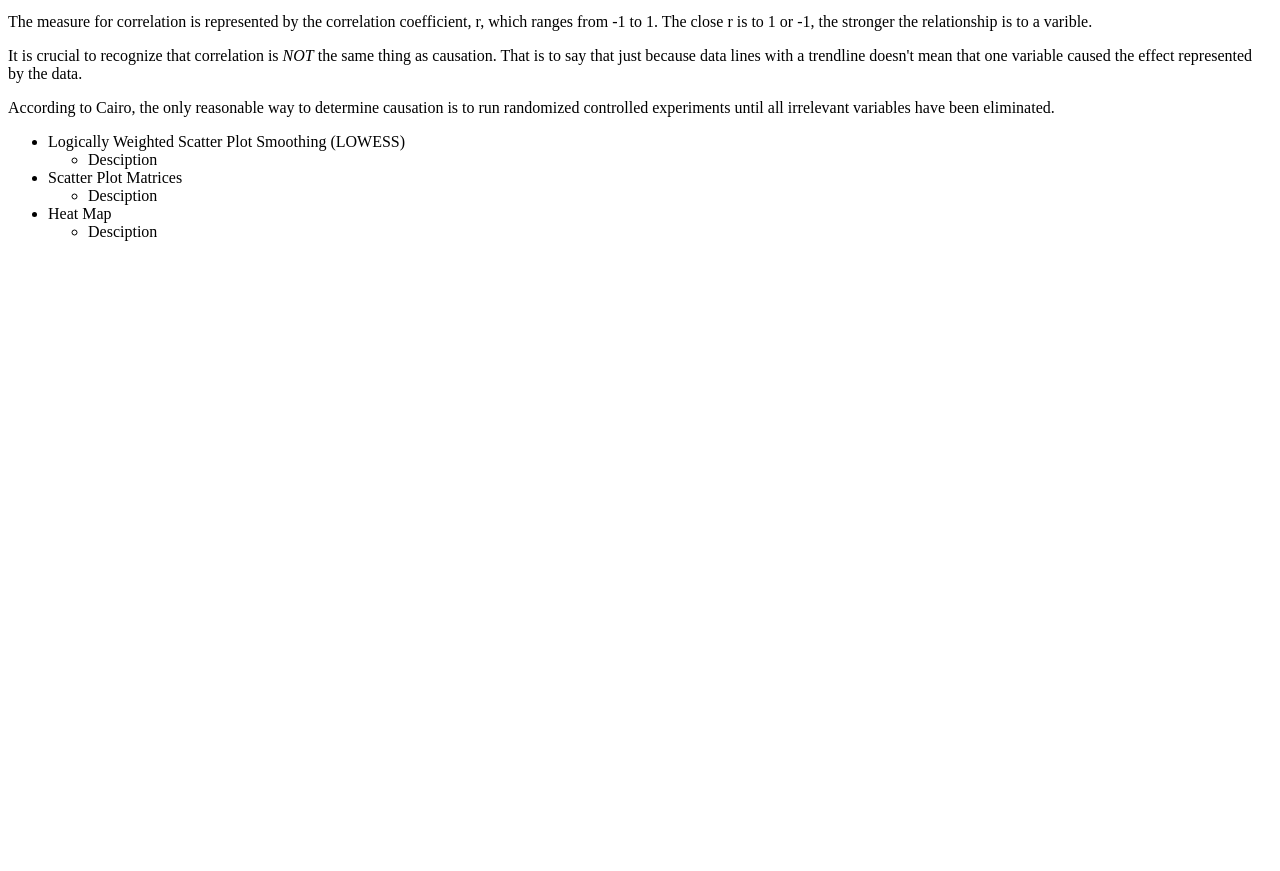
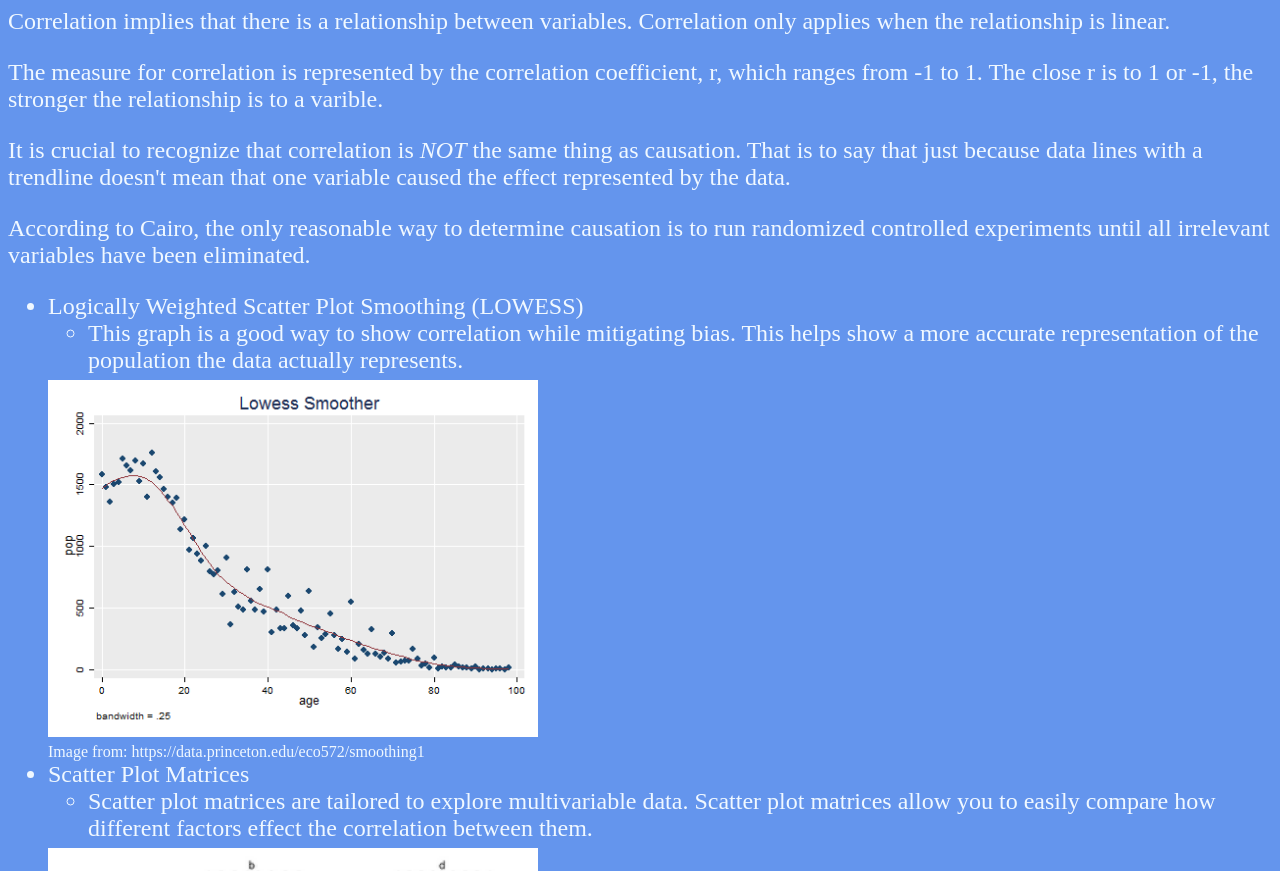
Before and after one commit to joshwest22/Correlation-vs-Causation, a plain HTML site: page index.html in a window 1280 px wide. Shown: the part 87-958 px from the top of the page. Before the commit the page ends 800 px from the top, so only its background shows below. Drawn offline with Linux system fonts and the light colour scheme.

Commit message:
finished

```diff
--- a/index.html
+++ b/index.html
@@ -15,15 +15,25 @@
 <div id="compare">
 <p></p>
     <ul>
-        <li>Logically Weighted Scatter Plot  Smoothing (LOWESS)
-        <ul><li>Desciption</li></ul>
+        <li>Logically Weighted Scatter Plot Smoothing (LOWESS)
+        <ul><li>This graph is a good way to show correlation while mitigating bias. This helps show a more accurate representation of the population the data actually represents.</li></ul>
         </li>
+        <img src="LOWESS.png">
+        <br />
+        <span>Image from: https://data.princeton.edu/eco572/smoothing1</span>
         <li>Scatter Plot Matrices
-        <ul><li>Desciption</li></ul>
+        <ul><li>Scatter plot matrices are tailored to explore multivariable data. Scatter plot matrices allow you to easily compare how different factors effect the correlation between them.
+            </li></ul>
         </li>
+        <img src="scatterpointmatrix.png">
+        <br />
+        <span>Image from: https://stats.stackexchange.com/questions/64789/exploring-a-scatter-plot-matrix-for-many-variables</span>
         <li>Heat Map
-        <ul><li>Desciption</li></ul>
+        <ul><li>Heat maps are good indicators of correlations, especially within populations or responses. Additionally, the majority within the data is easy to spot.</li></ul>
         </li>
+        <img src="heatmap.png">
+        <br />
+        <span>Image from: https://stackoverflow.com/tags/heatmap/info</span>
     </ul>
 </div>
 <script href="javascript.js"></script>
--- a/stylesheet.css
+++ b/stylesheet.css
@@ -0,0 +1,20 @@
+body
+{
+    background-color: cornflowerblue;
+    font-size: 24px;
+    color: aliceblue;
+}
+div
+{
+    border: solid 2px 2px;
+}
+span
+{
+    font-size: 16px;
+}
+img
+{
+    width: 40%;
+    padding-bottom: 6px;
+    padding-top: 6px;
+}
```
Also changed, not shown: LOWESS.png (added), heatmap.png (added), javascript.js (deleted), scatterpointmatrix.png (added).
